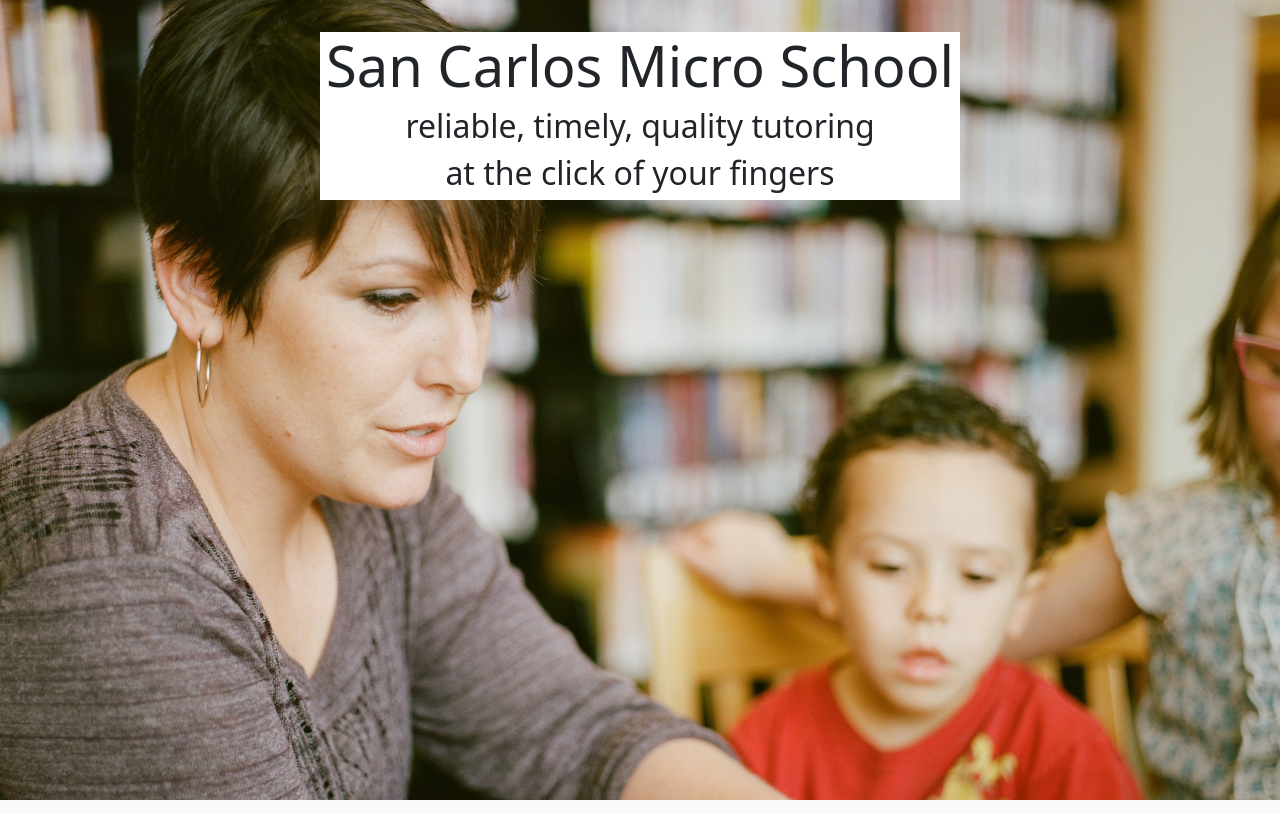
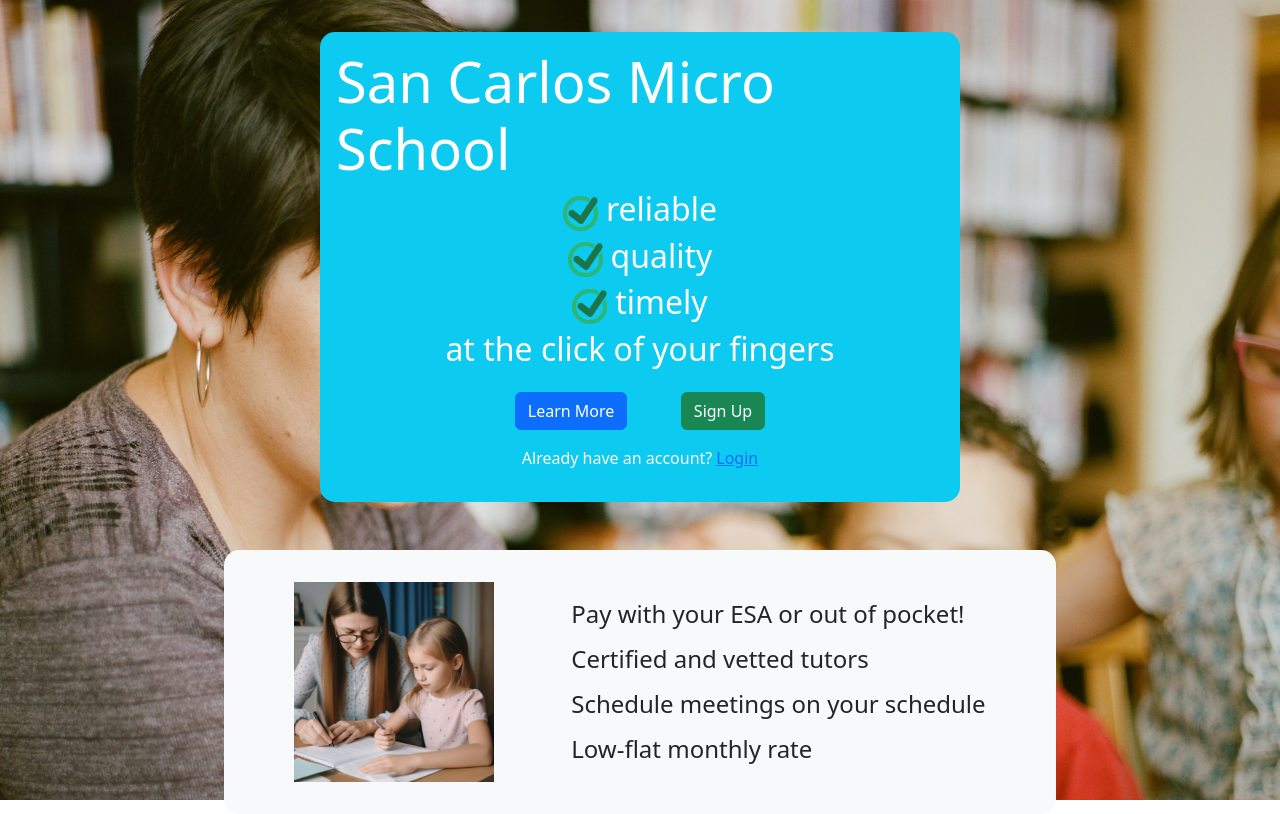
Before and after one commit to chalonhutson/tutor-app-prototype, a Flask app: page / in a window 1280 px wide. Shown: the part 56-870 px from the top of the page. Run offline with Flask 2, Linux system fonts and the light colour scheme.

Commit message:
Updates to homepage.

```diff
--- a/tutor_app/static/css/homepage.css
+++ b/tutor_app/static/css/homepage.css
@@ -5,5 +5,19 @@
     align-items: center;
     margin-top: 2rem;
     width: 50%;
-    background-color: white;
+    padding: 1rem;
+    border-radius: 15px;
 }
+
+.payment-homepage {
+    width: 65%;
+    margin-top: 3rem;
+    padding: 2rem;
+    border-radius: 15px;
+}
+
+.payment-options {
+    display: flex;
+    flex-direction: column;
+    justify-content: space-evenly;
+}
--- a/tutor_app/templates/homepage.html
+++ b/tutor_app/templates/homepage.html
@@ -7,10 +7,40 @@
     {{ navbar() }}
     <link rel="stylesheet" href="../static/css/homepage.css">
     <div class="d-flex flex-column justify-content-start align-items-center" style="background-image: url('../static/adam-winger-UFG04g43hqs-unsplash.jpg'); background-size: 100%; width: 100vw; height: 100vh;">
-        <div class="welcome-container">
-            <h1 class="display-4">San Carlos Micro School</h1>
-            <h2>reliable, timely, quality tutoring</h2>
-            <h2>at the click of your fingers</h2>
+        <div class="welcome-container bg-info bg-opacity-100">
+            <h1 class="display-4 text-white">San Carlos Micro School</h1>
+            <div class="d-flex flex-row align-items-center">
+                <img class="me-2" height="35px" src="../static/checkmark.png">
+                <h2 class="text-white">reliable</h2>
+            </div>
+            <div class="d-flex flex-row align-items-center">
+                <img class="me-2" height="35px" src="../static/checkmark.png">
+                <h2 class="text-white">quality</h2>
+            </div>
+            <div class="d-flex flex-row align-items-center">
+                <img class="me-2" height="35px" src="../static/checkmark.png">
+                <h2 class="text-white">timely</h2>
+            </div>
+            <div class="d-flex flex-row align-items-center">
+                <h2 class="text-white">at the click of your fingers</h2>
+            </div>
+            <div class="w-50 mt-3 d-flex flex-row align-items-center justify-content-around">
+                <button type="button" class="btn btn-primary">Learn More</button>
+                <button type="button" class="btn btn-success">Sign Up</button>
+            </div>
+            <div class="mt-3 d-flex flex-row justify-content-center align-items-center">
+                <p class="text-white">Already have an account?</p>
+                <p class="ms-1"><a href="#">Login</a></p>
+            </div>
+        </div>
+        <div class="payment-homepage d-flex flex-row justify-content-around align-items-center bg-light">
+            <img height="200px" src="../static/tutor_child_01.png">
+            <div class="payment-options">
+                <h4 class="mt-2">Pay with your ESA or out of pocket!</h4>
+                <h4 class="mt-2">Certified and vetted tutors</h4>
+                <h4 class="mt-2">Schedule meetings on your schedule</h4>
+                <h4 class="mt-2">Low-flat monthly rate</h4>
+            </div>
         </div>
     </div>
 {% endblock %}
```
Also changed, not shown: tutor_app/static/checkmark.png (added), tutor_app/static/tutor_child_01.png (added).
